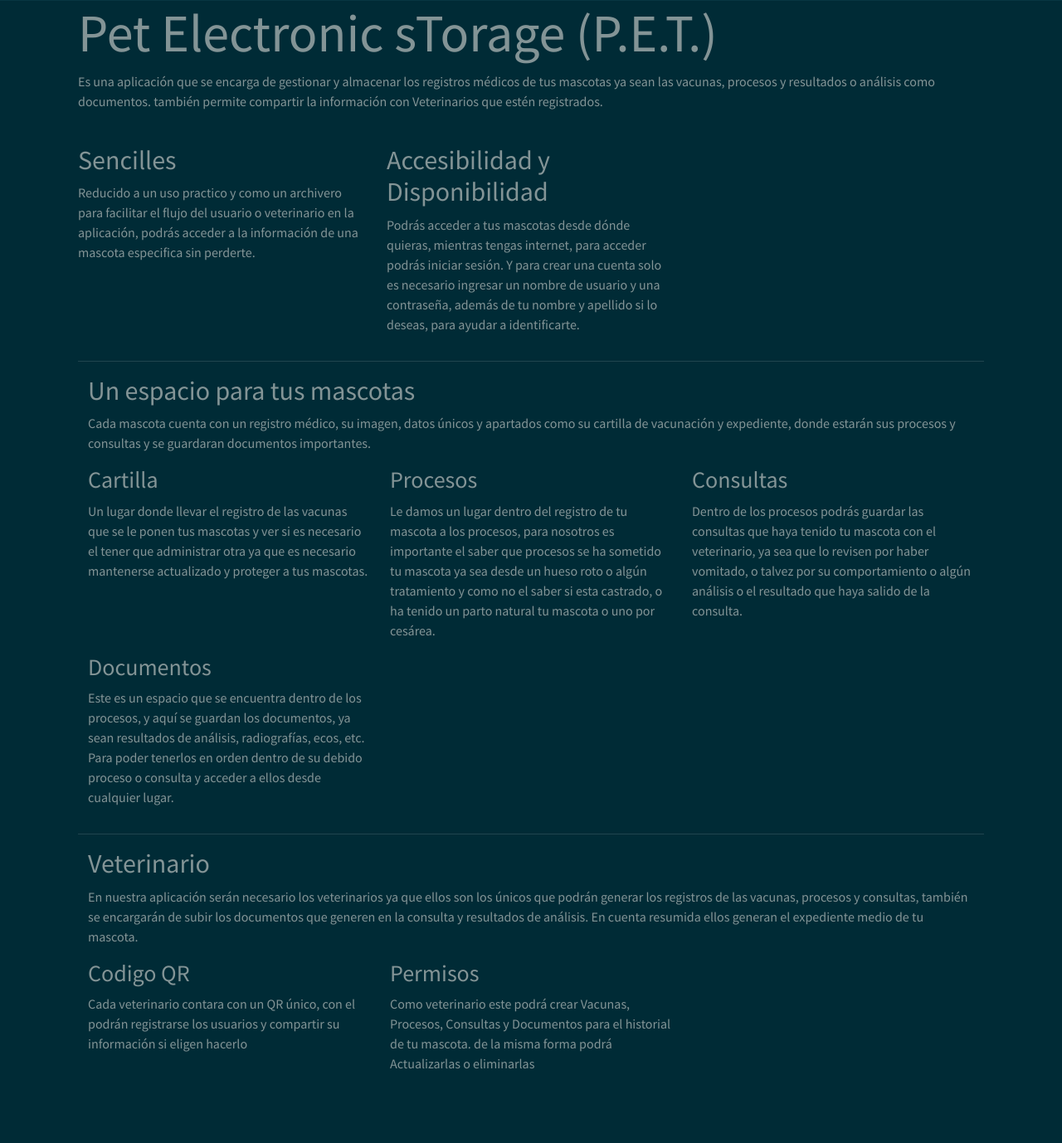
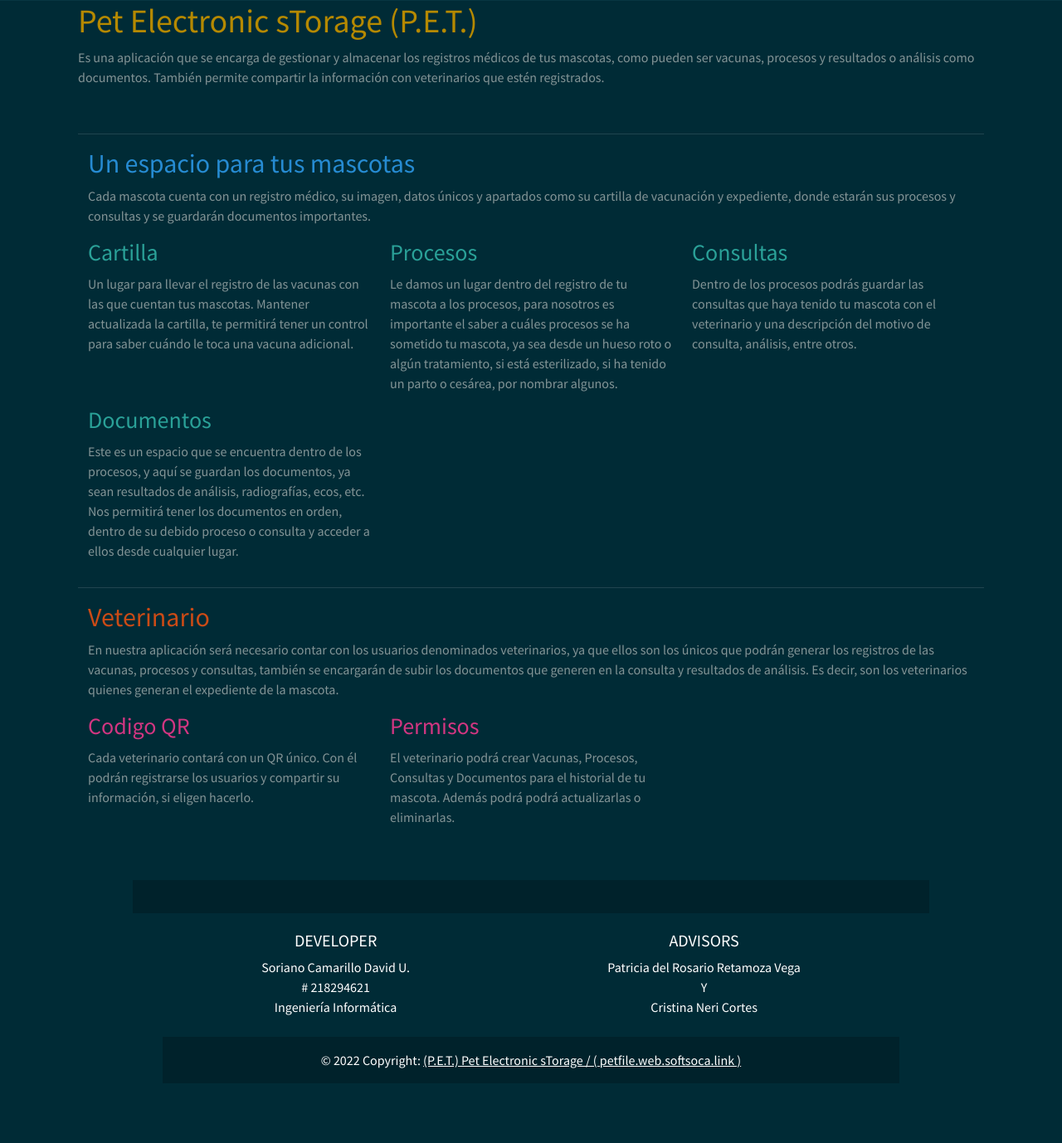
Before and after one commit to ArtionS/PetFile, a Django app: page / in a window 1280 px wide. Shown: the part 55-1433 px from the top of the page at 83% size. Before the commit the page ends 1344 px from the top, so only its background shows below. Run offline with Django 4.2, Linux system fonts and the light colour scheme; some libraries are stand-ins or nearby versions.

Commit message:
Ediciones esteticas y Permisos finales

```diff
--- a/PetFile/settings.py
+++ b/PetFile/settings.py
@@ -49,7 +49,8 @@ BASE_DIR = Path(__file__).resolve().parent.parent
 SECRET_KEY = 'django-insecure-)c&9xx-l2iwt4!)raxb(3l)bfv^0h-2qsof2e81^y-$kvbjkxu'
 
 # SECURITY WARNING: don't run with debug turned on in production!
-DEBUG = False
+DEBUG = os.getenv('DEBUG') == 'FALSE'
+
 
 ALLOWED_HOSTS = ['*']
 
--- a/docker-compose.yml
+++ b/docker-compose.yml
@@ -19,3 +19,4 @@ services:
       - AWS_DEFAULT_PROFILE
       - AWS_PROFILE
       - AWS_STORAGE_BUCKET_NAME=petfile-static-data
+      - DEBUG=TRUE
--- a/page/templates/page/home_page.html
+++ b/page/templates/page/home_page.html
@@ -13,10 +13,10 @@
     <!-- Main jumbotron for a primary message or call to action -->
     <div class="jumbotron">
         <div class="container">
-            <h1 class="display-3">Pet Electronic sTorage (P.E.T.)</h1>
-            <p>Es una aplicación que se encarga de gestionar y almacenar los registros médicos de tus mascotas ya sean
-                las vacunas, procesos y resultados o análisis como documentos. también permite compartir la información
-                con Veterinarios que estén registrados. </p>
+            <h1 class="text-primary" class="display-3" >Pet Electronic sTorage (P.E.T.)</h1>
+            <p class="text-secondary" >Es una aplicación que se encarga de gestionar y almacenar los registros médicos de tus mascotas, como
+                pueden ser vacunas, procesos y resultados o análisis como documentos. También permite compartir la
+                información con veterinarios que estén registrados. </p>
             {#          <p><a class="btn btn-primary btn-lg" href="#" role="button">Learn more »</a></p>#}
         </div>
     </div>
@@ -24,34 +24,15 @@
     <br>
 
     <div class="container">
-    <div class="row">
-        <div class="col-md-4">
-            <h2>Sencilles</h2>
-            <p>Reducido a un uso practico y como un archivero para facilitar el flujo del usuario o veterinario en la
-                aplicación, podrás acceder a la información de una mascota especifica sin perderte. </p>
-            {#            <p><a class="btn btn-secondary" href="#" role="button">View details »</a></p>#}
-        </div>
-        <div class="col-md-4">
-            <h2>Accesibilidad y Disponibilidad </h2>
-            <p>Podrás acceder a tus mascotas desde dónde quieras, mientras tengas internet, para acceder podrás iniciar
-                sesión. Y para crear una cuenta solo es necesario ingresar un nombre de usuario y una contraseña, además
-                de tu nombre y apellido si lo deseas, para ayudar a identificarte. </p>
-            {#            <p><a class="btn btn-secondary" href="#" role="button">View details »</a></p>#}
-        </div>
-        {#        <div class="col-md-4">#}
-        {#            <h2>Consultas</h2>#}
-        {#            <p>Ya sea una simple revisión o tratamiento estético.</p>#}
-        {#            <p><a class="btn btn-secondary" href="#" role="button">View details »</a></p>#}
-        {#        </div>#}
-    </div>
+
 
     <hr>
 
     <div class="jumbotron">
         <div class="container">
-            <h2>Un espacio para tus mascotas</h2>
+            <h2 class="text-info" >Un espacio para tus mascotas</h2>
             <p>Cada mascota cuenta con un registro médico, su imagen, datos únicos y apartados como su cartilla de
-                vacunación y expediente, donde estarán sus procesos y consultas y se guardaran documentos
+                vacunación y expediente, donde estarán sus procesos y consultas y se guardarán documentos
                 importantes.</p>
         </div>
     </div>
@@ -59,31 +40,30 @@
     <div class="container">
         <div class="row">
             <div class="col-md-4">
-                <h3>Cartilla</h3>
-                <p>Un lugar donde llevar el registro de las vacunas que se le ponen tus mascotas y ver si es necesario
-                    el tener que administrar otra ya que es necesario mantenerse actualizado y proteger a tus
-                    mascotas. </p>
+                <h3 class="text-success" >Cartilla</h3>
+                <p>Un lugar para llevar el registro de las vacunas con las que cuentan tus mascotas. Mantener
+                    actualizada la cartilla, te permitirá tener un control para saber cuándo le toca una vacuna
+                    adicional. </p>
                 {#            <p><a class="btn btn-secondary" href="#" role="button">View details »</a></p>#}
             </div>
             <div class="col-md-4">
-                <h3>Procesos</h3>
+                <h3 class="text-success" >Procesos</h3>
                 <p>Le damos un lugar dentro del registro de tu mascota a los procesos, para nosotros es importante el
-                    saber que procesos se ha sometido tu mascota ya sea desde un hueso roto o algún tratamiento y como
-                    no el saber si esta castrado, o ha tenido un parto natural tu mascota o uno por cesárea. </p>
+                    saber a cuáles procesos se ha sometido tu mascota, ya sea desde un hueso roto o algún tratamiento,
+                    si está esterilizado, si ha tenido un parto o cesárea, por nombrar algunos. </p>
                 {#            <p><a class="btn btn-secondary" href="#" role="button">View details »</a></p>#}
             </div>
             <div class="col-md-4">
-                <h3>Consultas</h3>
-                <p>Dentro de los procesos podrás guardar las consultas que haya tenido tu mascota con el veterinario, ya
-                    sea que lo revisen por haber vomitado, o talvez por su comportamiento o algún análisis o el
-                    resultado que haya salido de la consulta. </p>
+                <h3 class="text-success" >Consultas</h3>
+                <p>Dentro de los procesos podrás guardar las consultas que haya tenido tu mascota con el veterinario y
+                    una descripción del motivo de consulta, análisis, entre otros. </p>
                 {#            <p><a class="btn btn-secondary" href="#" role="button">View details »</a></p>#}
             </div>
             <div class="col-md-4">
-                <h3>Documentos</h3>
+                <h3 class="text-success" >Documentos</h3>
                 <p> Este es un espacio que se encuentra dentro de los procesos, y aquí se guardan los documentos, ya
-                    sean resultados de análisis, radiografías, ecos, etc. Para poder tenerlos en orden dentro de su
-                    debido proceso o consulta y acceder a ellos desde cualquier lugar. </p>
+                    sean resultados de análisis, radiografías, ecos, etc. Nos permitirá tener los documentos en orden,
+                    dentro de su debido proceso o consulta y acceder a ellos desde cualquier lugar. </p>
                 {#            <p><a class="btn btn-secondary" href="#" role="button">View details »</a></p>#}
             </div>
         </div>
@@ -93,26 +73,26 @@
 
     <div class="jumbotron">
         <div class="container">
-            <h2>Veterinario</h2>
-            <p>En nuestra aplicación serán necesario los veterinarios ya que ellos son los únicos que podrán generar los
-                registros de las vacunas, procesos y consultas, también se encargarán de subir los documentos que
-                generen en la consulta y resultados de análisis. En cuenta resumida ellos generan el expediente medio de
-                tu mascota.</p>
+            <h2 class="text-warning" >Veterinario</h2>
+            <p>En nuestra aplicación será necesario contar con los usuarios denominados veterinarios, ya que ellos son
+                los únicos que podrán generar los registros de las vacunas, procesos y consultas, también se encargarán
+                de subir los documentos que generen en la consulta y resultados de análisis. Es decir, son los
+                veterinarios quienes generan el expediente de la mascota.</p>
         </div>
     </div>
 
     <div class="container">
         <div class="row">
             <div class="col-md-4">
-                <h3>Codigo QR</h3>
-                <p> Cada veterinario contara con un QR único, con el podrán registrarse los usuarios y compartir su
-                    información si eligen hacerlo </p>
+                <h3 class="text-danger" >Codigo QR</h3>
+                <p> Cada veterinario contará con un QR único. Con él podrán registrarse los usuarios y compartir su
+                    información, si eligen hacerlo. </p>
                 {#            <p><a class="btn btn-secondary" href="#" role="button">View details »</a></p>#}
             </div>
             <div class="col-md-4">
-                <h3>Permisos</h3>
-                <p>Como veterinario este podrá crear Vacunas, Procesos, Consultas y Documentos para el historial de tu
-                    mascota. de la misma forma podrá Actualizarlas o eliminarlas </p>
+                <h3 class="text-danger" >Permisos</h3>
+                <p>El veterinario podrá crear Vacunas, Procesos, Consultas y Documentos para el historial de tu mascota.
+                    Además podrá podrá actualizarlas o eliminarlas.</p>
                 {#            <p><a class="btn btn-secondary" href="#" role="button">View details »</a></p>#}
             </div>
 
--- /dev/null
+++ b/templates/footer.html
@@ -0,0 +1,94 @@
+<!--{% load static %}-->
+
+<style>
+     footer {
+            position: relative;
+            /* Altura total del footer en px con valor negativo */
+            margin-top: -50px;
+            /* Altura del footer en px. Se han restado los 5px del margen
+               superior mas los 5px del margen inferior
+            */
+            height: 40px;
+            padding:5px 0px;
+            clear: both;
+            background: #00222b;
+            text-align: center;
+            color: #fff;
+        }
+
+        /* Esta clase define la anchura del contenido y la posicion centrada
+           El contenido queda centrado y limitado, pero la cabecera y el pie
+           llegan hasta los limites del navegador.
+        */
+        .define {
+            width:960px;
+            margin:0 auto;
+        }
+</style>
+
+<link rel="stylesheet"
+      type="text/css"
+      href="{% static 'css/bootstrap.min.css' %}">
+
+
+
+<script src="https://cdn.jsdelivr.net/npm/@popperjs/core@2.11.5/dist/umd/popper.min.js"
+        integrity="sha384-Xe+8cL9oJa6tN/veChSP7q+mnSPaj5Bcu9mPX5F5xIGE0DVittaqT5lorf0EI7Vk"
+        crossorigin="anonymous"></script>
+<script src="https://cdn.jsdelivr.net/npm/bootstrap@5.2.0-beta1/dist/js/bootstrap.min.js"
+        integrity="sha384-kjU+l4N0Yf4ZOJErLsIcvOU2qSb74wXpOhqTvwVx3OElZRweTnQ6d31fXEoRD1Jy"
+        crossorigin="anonymous"></script>
+
+
+<!-- Remove the container if you want to extend the Footer to full width. -->
+<div class="container my-5">
+
+    <footer class="define" class="bg-dark text-center text-white">
+        <!-- Grid container -->
+
+        <div class="container p-4 pb-0">
+
+            <div class="row">
+
+                <div class="container p-4 pb-0">
+
+                    <div class="d-flex justify-content-around bd-highlight">
+                        <div class="p-2 bd-highlight">
+                            <h5 class="text-uppercase">Developer</h5>
+                            <p>
+                                Soriano Camarillo David U.<br>
+                                # 218294621 <br>
+                                Ingeniería Informática
+                            </p>
+                        </div>
+                        <div class="p-2 bd-highlight">
+                            <h5 class="text-uppercase">Advisors</h5>
+                            <p>
+                                Patricia del Rosario Retamoza Vega <br>
+                                Y <br>
+                                Cristina Neri Cortes
+                            </p>
+                        </div>
+{#                        <div class="p-2 bd-highlight">Flex item</div>#}
+                    </div>
+
+
+
+
+                    <!-- Copyright -->
+                    <div class="text-center p-3" style="background-color: rgba(0, 0, 0, 0.2);">
+                        © 2022 Copyright:
+                        <a class="text-white" href="http://petfile.web.softsoca.link"> (P.E.T.) Pet Electronic sTorage /
+                            (
+                            petfile.web.softsoca.link )</a>
+                    </div>
+                </div>
+            </div>
+        </div>
+        <br>
+        <br>
+        <br>
+        <!-- Copyright -->
+    </footer>
+</div>
+<!-- End of .container -->
--- a/templates/main.html
+++ b/templates/main.html
@@ -23,5 +23,6 @@
         {% endblock %}
     </div>
 
+    {% include 'footer.html' %}
 </body>
 </html>
```
Also changed, not shown: page/templates/page/about.html (+71 -2 lines), veterinary/views.py (+23 -16 lines).
